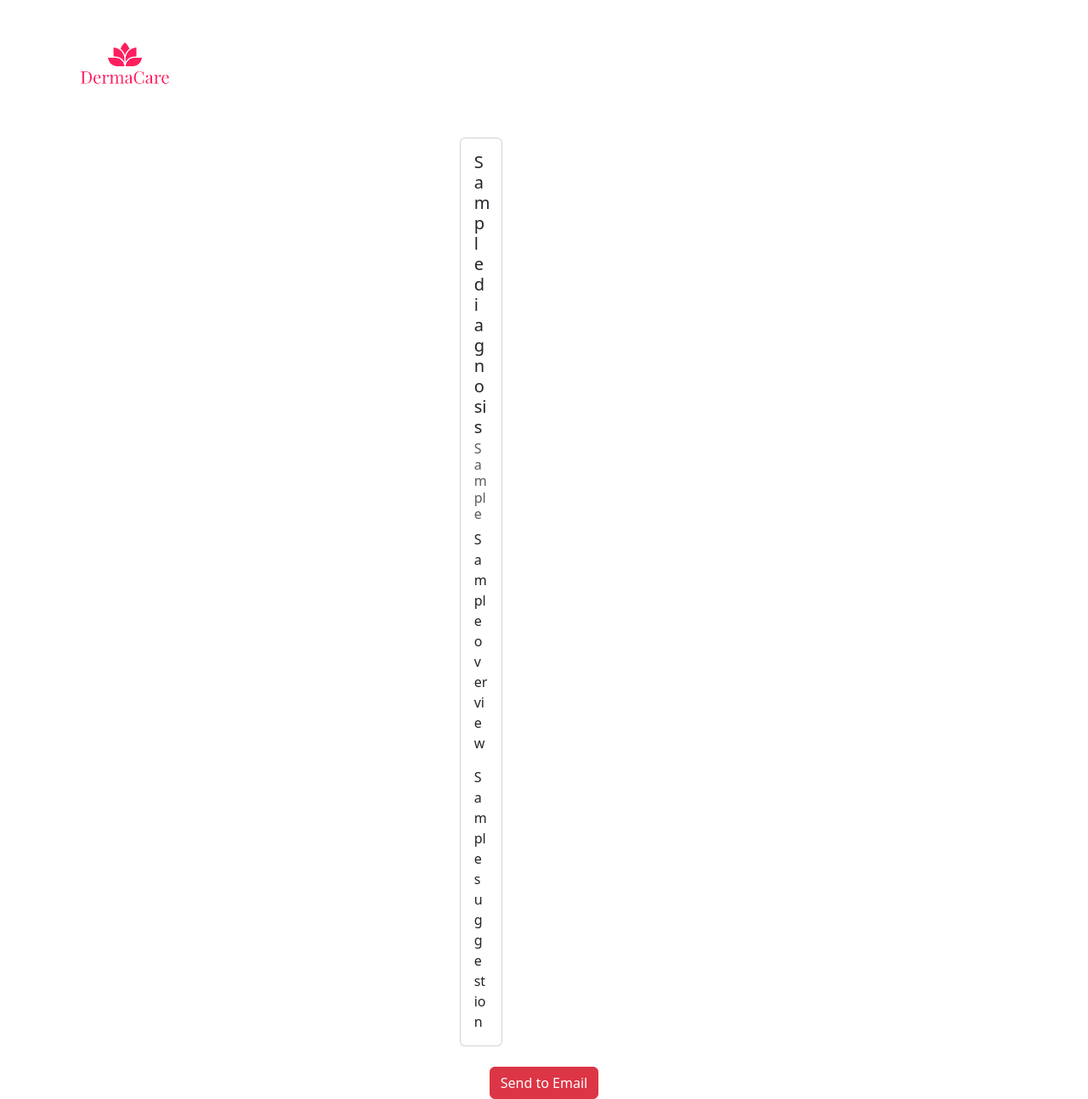
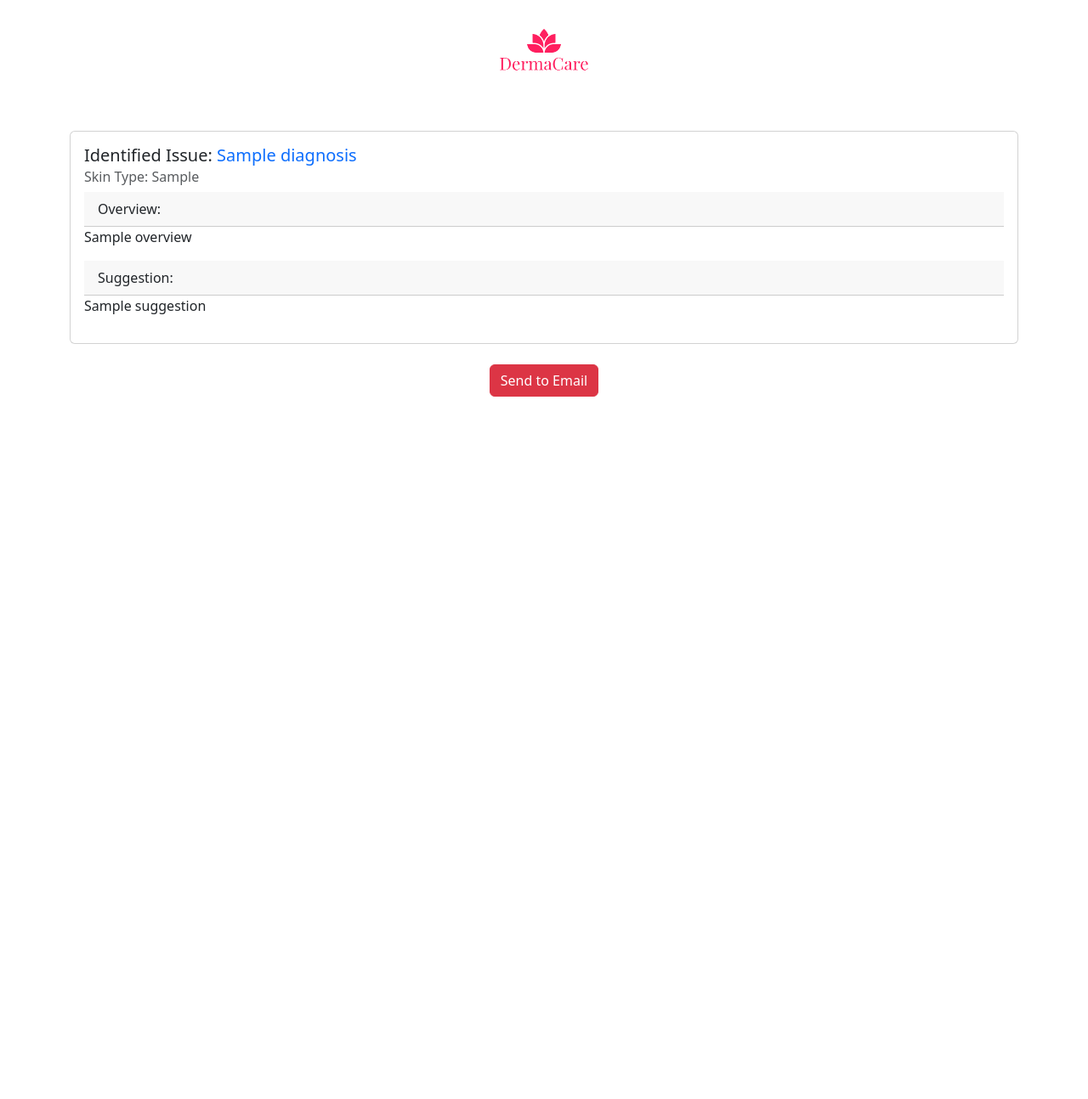
Before and after one commit to clixworld/DermaCare, a Flask app: template templates/return.html in a window 1280 px wide. Shown: the whole page at 85% size. After the commit the page ends 800 px from the top, so only its background shows below. Run offline with Flask 3, Linux system fonts and the light colour scheme; the template is opened without the code that fills it: most values are stand-ins (such as "Sample title", 1, 10 or a date in 2020).

Commit message:
Better UI for return HTML

```diff
--- a/templates/return.html
+++ b/templates/return.html
@@ -1,10 +1,10 @@
 <!DOCTYPE html>
 <html lang="en">
   <head>
-  <meta charset="UTF-8">
-  <meta name="viewport" content="width=device-width, initial-scale=1.0">
+    <meta charset="UTF-8" />
+    <meta name="viewport" content="width=device-width, initial-scale=1.0" />
     <title>Returned Document</title>
-  <link rel="stylesheet" href="../static/styles2.css"/>
+    <link rel="stylesheet" href="../static/styles2.css" />
     <link
       href="https://cdn.jsdelivr.net/npm/bootstrap@5.3.2/dist/css/bootstrap.min.css"
       rel="stylesheet"
@@ -18,50 +18,80 @@
     ></script>
   </head>
   <body>
-  <section class="body-color">
-    <section class="header">
-      <div class="container">
-          <header class="d-flex flex-wrap justify-content-center py-3">
-              <a href="/" class="d-flex align-items-center mb-md-0 me-md-auto link-body-emphasis text-decoration-none">
-                  <span class="mx-auto logo-container"><img src="../static/dermacareLogo.png" class="logo"></span>
+    <div class="container centered-content">
+      <!-- Header Section -->
+      <header class="text-center mb-4">
+        <a href="/" class="d-block">
+          <img
+            src="../static/dermacareLogo.png"
+            alt="Dermacare Logo"
+            class="logo-container"
+          />
         </a>
       </header>
-      </div>
-    </section>
 
-
-    <section class="display">
-      <div class="row row-cols-1 row-cols-md-3 g-4">
+      <!-- Diagnosis Cards Section -->
+      <section class="row justify-content-center">
         {% for response in bot_responses %}
         <div class="col mb-4">
-              <div class="card">
+          <div class="card h-100">
             <div class="card-body">
-                      <h5 class="card-title">{{ response.diagnosis }}</h5>
-                      <h6 class="card-subtitle mb-2 text-muted">{{ skin_type }}</h6>
-                      <p class="card-text">{{ response.overview }}</p>
-                      <p class="card-text">{{ response.suggestion }}</p>
+              <h5 class="card-title">
+                Identified Issue:
+                <span class="text-primary">{{ response.diagnosis }}</span>
+              </h5>
+              <h6 class="card-subtitle mb-2 text-muted">
+                Skin Type: {{ skin_type }}
+              </h6>
+              <p class="card-header">Overview:</p>
+              <p class="card-value">{{ response.overview }}</p>
+              <p class="card-header">Suggestion:</p>
+              <p class="card-value">{{ response.suggestion }}</p>
             </div>
           </div>
         </div>
         {% endfor %}
-      </div>
       </section>
 
-    <button type="button" class="btn btn-danger mx-auto d-block" data-bs-toggle="modal" data-bs-target="#exampleModal">
+      <button
+        type="button"
+        class="btn btn-danger mx-auto d-block"
+        data-bs-toggle="modal"
+        data-bs-target="#exampleModal"
+      >
         Send to Email
       </button>
 
-
-    <div class="modal fade" id="exampleModal" tabindex="-1" aria-labelledby="exampleModalLabel" aria-hidden="true">
+      <div
+        class="modal fade"
+        id="exampleModal"
+        tabindex="-1"
+        aria-labelledby="exampleModalLabel"
+        aria-hidden="true"
+      >
         <div class="modal-dialog">
           <div class="modal-content">
             <div class="modal-header">
-            <h1 class="modal-title fs-5" id="exampleModalLabel">Send to Email</h1>
-            <button type="button" class="btn-close" data-bs-dismiss="modal" aria-label="Close"></button>
+              <h1 class="modal-title fs-5" id="exampleModalLabel">
+                Send to Email
+              </h1>
+              <button
+                type="button"
+                class="btn-close"
+                data-bs-dismiss="modal"
+                aria-label="Close"
+              ></button>
             </div>
             <div class="modal-body">
               <form action="/send_email" method="post">
-                    <input class="form-control" type="text" placeholder="Enter Email" name="email" id="email" required>
+                <input
+                  class="form-control"
+                  type="text"
+                  placeholder="Enter Email"
+                  name="email"
+                  id="email"
+                  required
+                />
                 <p><em>All email are kept secured and never disclosed</em></p>
                 <button type="submit" class="btn btn-danger">Send</button>
               </form>
@@ -69,6 +99,6 @@
           </div>
         </div>
       </div>
-  </section>
+    </class>
   </body>
 </html>
```
Lines whose indentation alone changed are shown as unchanged.
